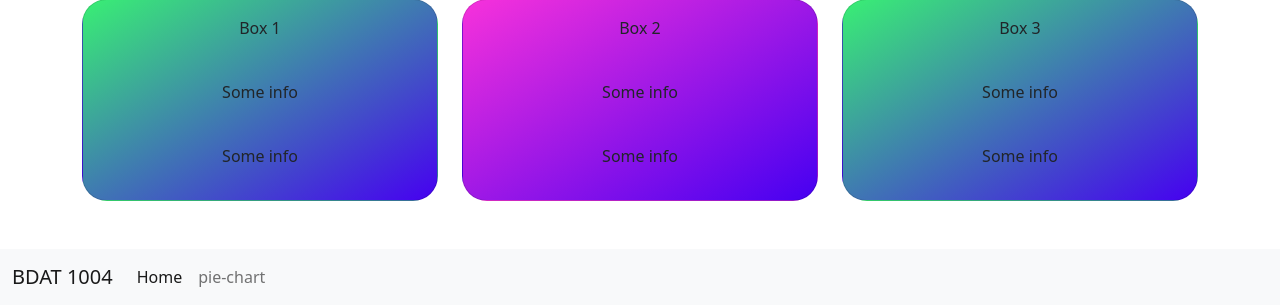
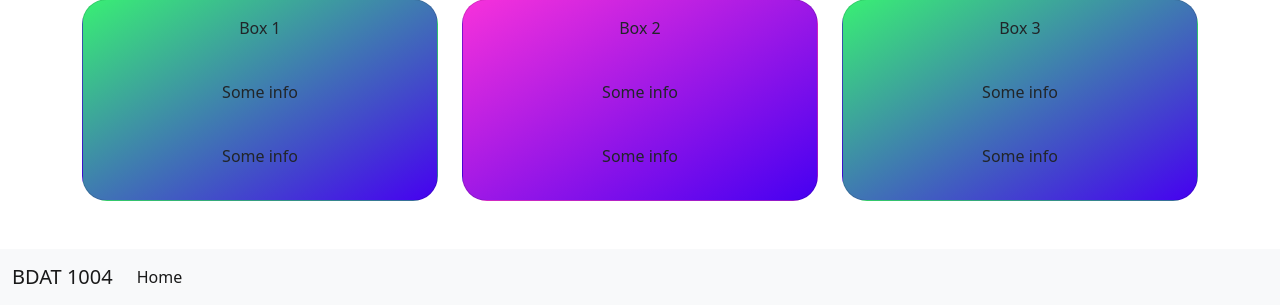
Before and after one commit to Christo77793/My-Django-App, a Django app: template app1/templates/app1/home.html in a window 1280 px wide. Shown: the part 153-458 px from the top of the page. Run offline with Django 4.2, Linux system fonts and the light colour scheme; the template is opened without the code that fills it: most values are stand-ins (such as "Sample title", 1, 10 or a date in 2020); some libraries are stand-ins or nearby versions.

Commit message:
Broken link fix

```diff
--- a/app1/templates/app1/new.html
+++ b/app1/templates/app1/new.html
@@ -9,8 +9,6 @@
    google.charts.setOnLoadCallback(drawChart);
 
    function drawChart() {
-
-
 
     var data = google.visualization.arrayToDataTable([
 
@@ -68,9 +66,6 @@
                 <li class="nav-item">
                     <a class="nav-link active" aria-current="page" href="/">Home</a>
                 </li>
-                <li class="nav-item">
-                    <a class="nav-link" href="/google-charts/pie-chart">pie-chart</a>
-                </li>
             </ul>
         </div>
     </div>
```
